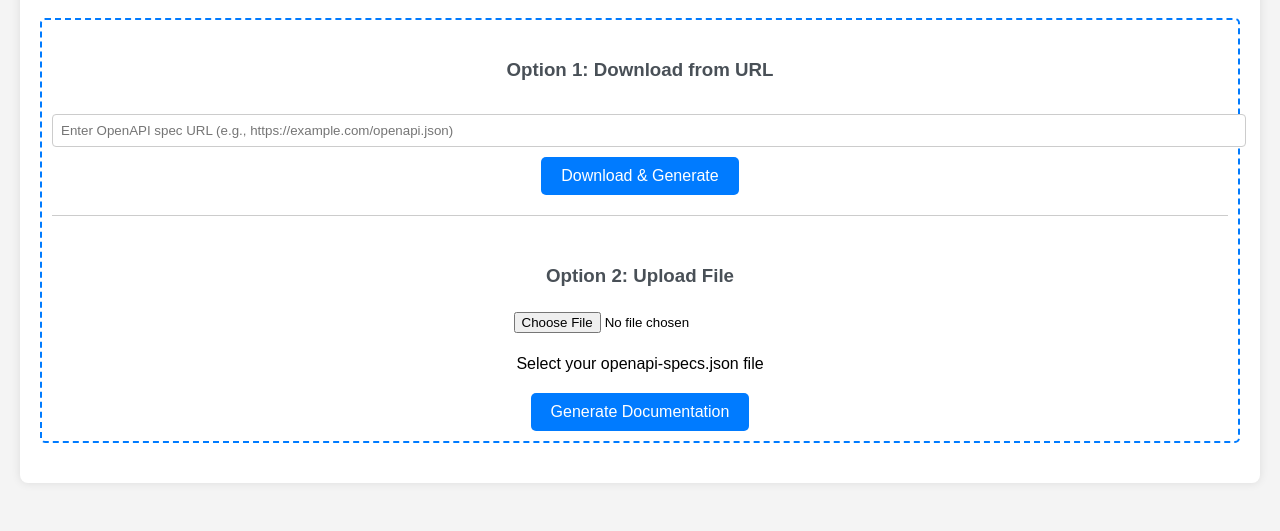
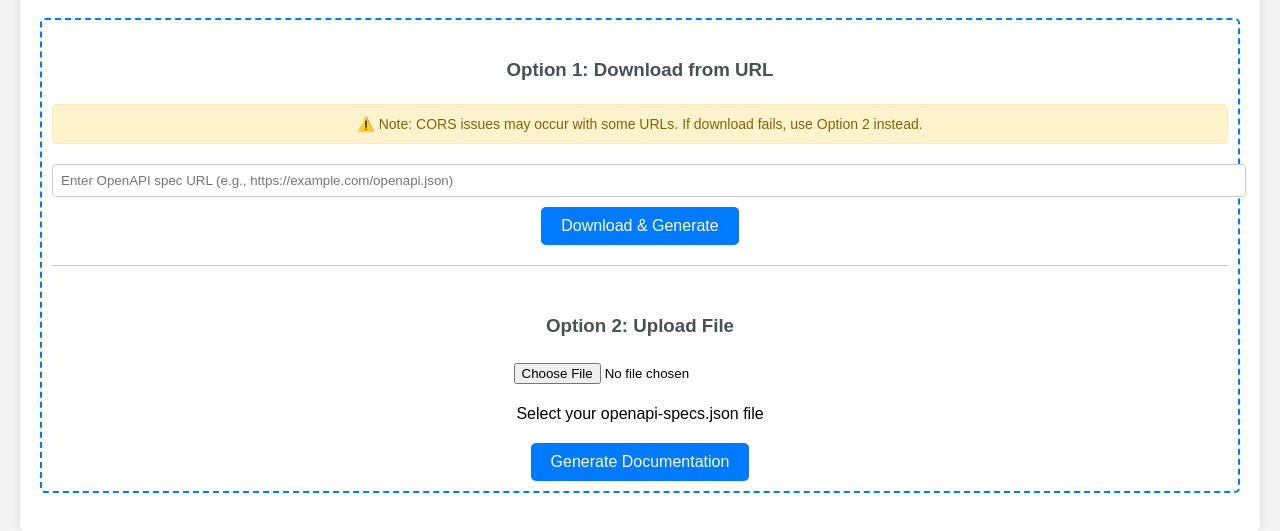
Before and after one commit to paragsarin/openapidocumentation, a plain HTML site: page index.html in a window 1280 px wide. Shown: the part 129-660 px from the top of the page. Drawn offline with Linux system fonts and the light colour scheme.

Commit message:
Added warning for CORS
Added warning for CORS

```diff
--- a/index.html
+++ b/index.html
@@ -167,6 +167,8 @@
         <div id="fileInput">
             <div style="margin-bottom: 20px;">
                 <h3>Option 1: Download from URL</h3>
+                <p style="color: #856404; background-color: #fff3cd; border: 1px solid #ffeaa7; padding: 8px; border-radius: 4px; font-size: 14px; margin: 10px 0;">⚠️ Note: CORS issues may occur with some URLs. If download fails, use Option 2 instead.</p>
+
                 <input type="url" id="urlInput" placeholder="Enter OpenAPI spec URL (e.g., https://example.com/openapi.json)" style="width: 100%; padding: 8px; margin: 10px 0; border: 1px solid #ccc; border-radius: 4px;" />
                 <button id="downloadBtn" onclick="downloadFromUrl()" style="background-color: #007bff; color: white; padding: 10px 20px; border: none; border-radius: 5px; cursor: pointer; font-size: 16px;">Download & Generate</button>
                 <div id="downloadLoader" style="display: none; margin: 10px 0; color: #007bff; text-align: center;">
```
